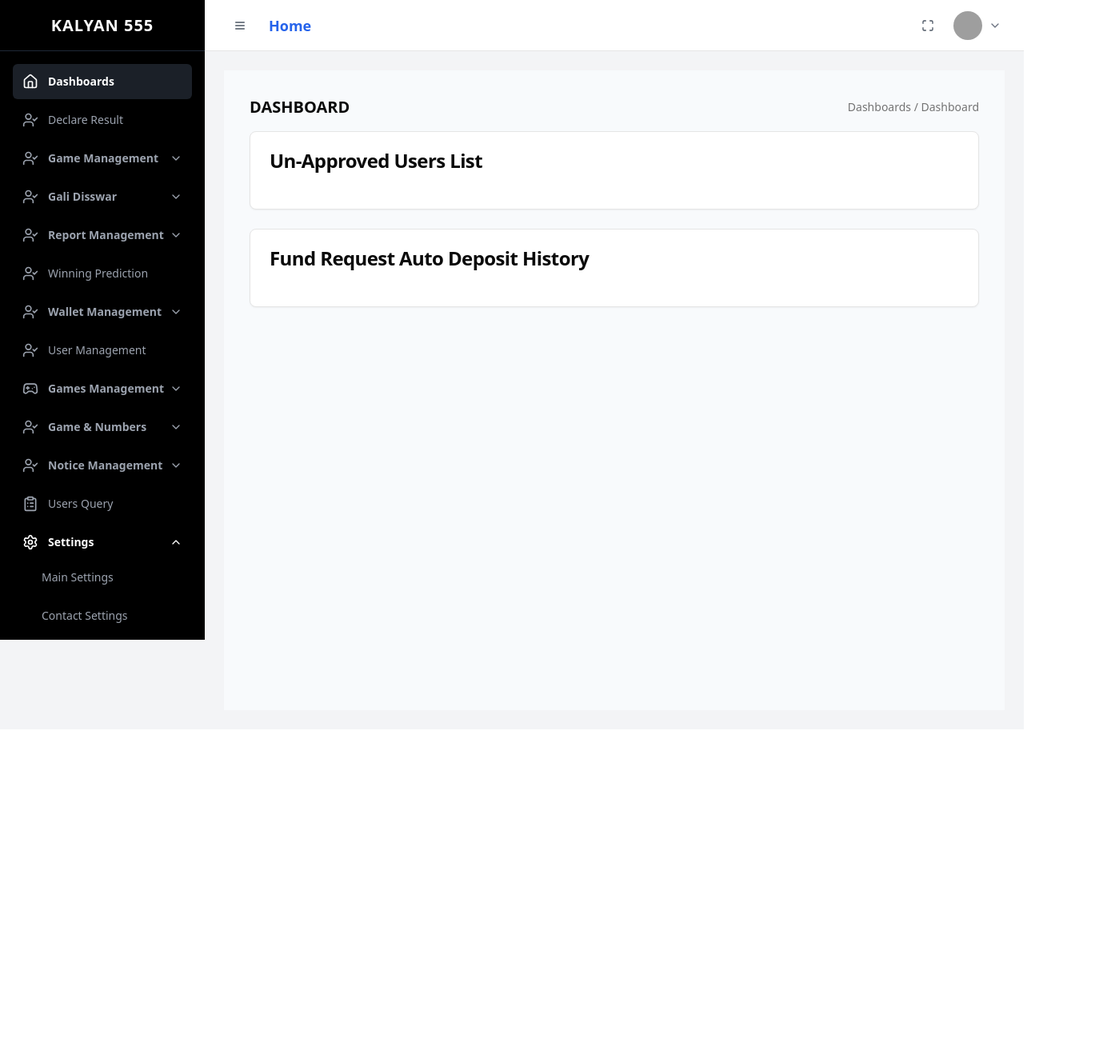
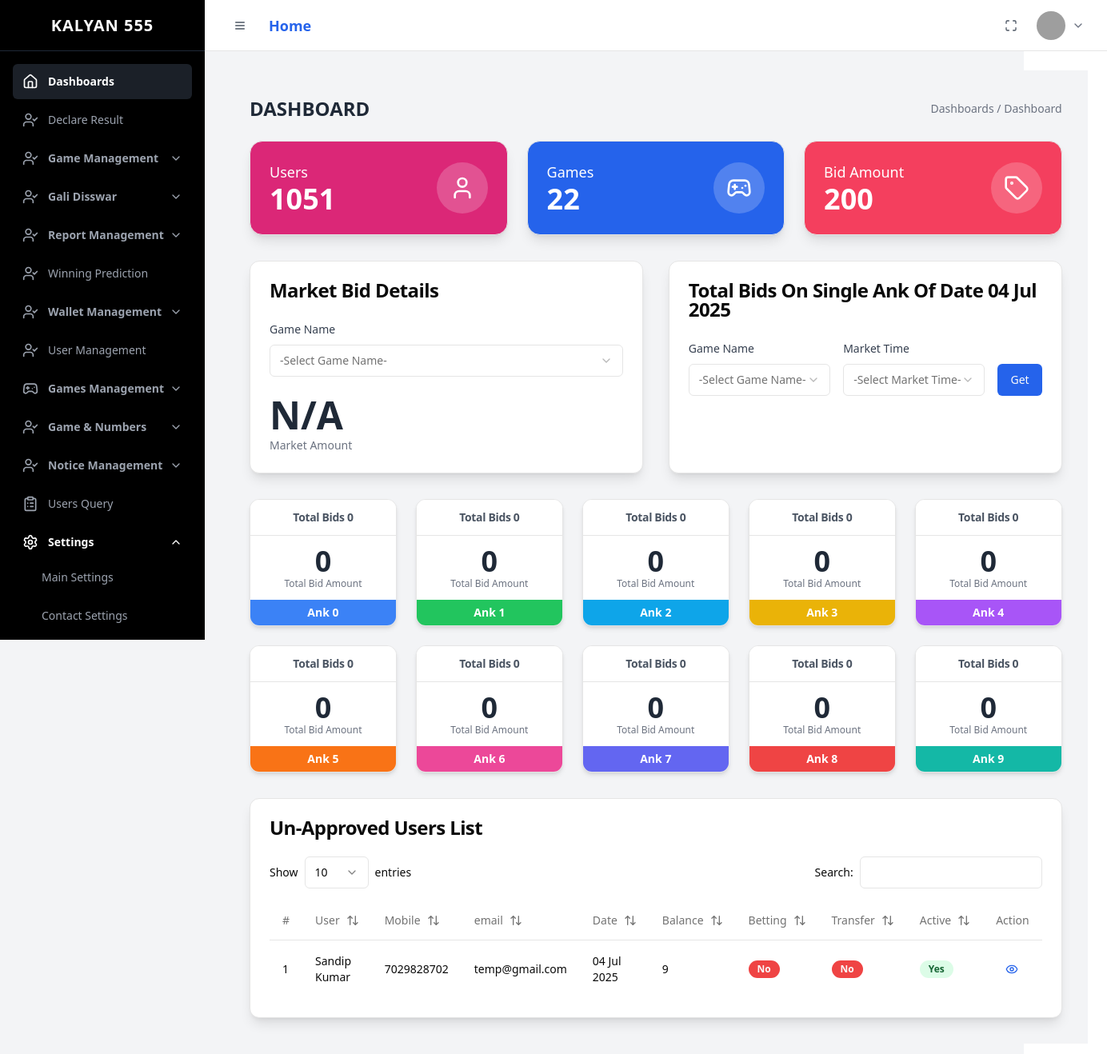
Before and after one commit to tyujjwal6/Kalyan-555, a React (Vite) app: page / in a window 1280 px wide. Shown: the top 1318 px of the page at 80% size, 1384 px wide, since content can reach past the window. Before the commit the page ends 912 px from the top, so only its background shows below. Built offline with nearby package versions, Linux system fonts and the light colour scheme; grey boxes are pictures that could not be loaded.

Commit message:
functionality improved

```diff
--- a/src/Pages/Dashboard/DashboardPage.jsx
+++ b/src/Pages/Dashboard/DashboardPage.jsx
@@ -1,119 +1,263 @@
-import React, { useState } from 'react';
-import {
-  Card,
-  CardContent,
-  CardHeader,
-  CardTitle,
-} from "@/components/ui/card";
-import {
-  Table,
-  TableBody,
-  TableCell,
-  TableHead,
-  TableHeader,
-  TableRow,
-} from "@/components/ui/table";
-import {
-  Pagination,
-  PaginationContent,
-  PaginationEllipsis,
-  PaginationItem,
-  PaginationLink,
-  PaginationNext,
-  PaginationPrevious,
-} from "@/components/ui/pagination";
-import {
-  Select,
-  SelectContent,
-  SelectItem,
-  SelectTrigger,
-  SelectValue,
-} from "@/components/ui/select";
+import React, { useState, useMemo } from 'react';
+
+// Import necessary components from shadcn/ui and lucide-react
+import { Button } from "@/components/ui/button";
+import { Card, CardContent, CardHeader, CardTitle } from "@/components/ui/card";
+import { Select, SelectContent, SelectItem, SelectTrigger, SelectValue } from "@/components/ui/select";
+import { Table, TableBody, TableCell, TableHead, TableHeader, TableRow } from "@/components/ui/table";
+import { Badge } from "@/components/ui/badge";
 import { Input } from "@/components/ui/input";
-import { Button } from "@/components/ui/button";
-import { Badge } from "@/components/ui/badge";
-import { Label } from "@/components/ui/label";
-import { UserCog, Archive, Link as LinkIcon, Eye } from 'lucide-react';
+import { User, Gamepad2, Tag, Eye, ArrowUpDown } from 'lucide-react';
 
-const StatCard = ({ title, value, icon, className }) => (
-  <Card className={`text-white ${className}`}>
-    <CardHeader className="flex flex-row items-center justify-between space-y-0 pb-2">
-      <CardTitle className="text-sm font-medium">{title}</CardTitle>
+// --- Reusable Components ---
+
+/**
+ * A reusable card for the top-level statistics (Users, Games, Bid Amount).
+ */
+const StatCard = ({ title, value, icon, color }) => (
+  <Card className={`${color} text-white shadow-lg rounded-2xl`}>
+    <CardContent className="p-6 flex items-center justify-between">
+      <div>
+        <div className="text-lg font-medium">{title}</div>
+        <div className="text-4xl font-bold">{value}</div>
+      </div>
+      <div className="bg-white/20 p-4 rounded-full">
         {icon}
-    </CardHeader>
-    <CardContent>
-      <div className="text-2xl font-bold">{value}</div>
+      </div>
     </CardContent>
   </Card>
 );
 
-const UnapprovedUsersTable = () => {
-  const users = [/* user data */];
+/**
+ * A reusable card for the "Total Bids on Single Ank" section.
+ */
+const AnkCard = ({ ankNumber, bids, amount, color }) => (
+  <Card className="shadow-md rounded-xl overflow-hidden">
+    <CardHeader className="p-3 bg-white border-b">
+      <CardTitle className="text-sm font-semibold text-center text-gray-600">Total Bids {bids}</CardTitle>
+    </CardHeader>
+    <CardContent className="p-3 text-center">
+      <div className="text-4xl font-bold text-gray-800">{amount}</div>
+      <p className="text-xs text-gray-500">Total Bid Amount</p>
+    </CardContent>
+    <div className={`${color} text-white text-center py-1.5 text-sm font-semibold`}>
+      Ank {ankNumber}
+    </div>
+  </Card>
+);
+
+
+// --- Main Dashboard Component ---
+
+const DashboardPage = () => {
+  // State for the forms
+  const [marketBidGame, setMarketBidGame] = useState('');
+  const [singleAnkGame, setSingleAnkGame] = useState('');
+  const [marketTime, setMarketTime] = useState('');
+
+  // State for the user table
+  const [unapprovedUsers, setUnapprovedUsers] = useState([
+    { id: 1, user: 'Sandip Kumar', mobile: '7029828702', email: 'temp@gmail.com', date: '04 Jul 2025', balance: 9, betting: 'No', transfer: 'No', active: 'Yes' },
+    // Add more dummy users if needed for pagination testing
+  ]);
+  const [searchTerm, setSearchTerm] = useState('');
+
+  /**
+   * Dummy API handler for the "Total Bids on Single Ank" form.
+   */
+  const handleGetBids = (e) => {
+    e.preventDefault();
+    if (!singleAnkGame || !marketTime) {
+      alert("Please select both a Game Name and a Market Time.");
+      return;
+    }
+
+    const formData = {
+      gameName: singleAnkGame,
+      marketTime: marketTime,
+      date: '2025-07-04', // The date is static in the UI
+    };
+
+    console.log("Holding selected data for 'Get Bids' and hitting dummy API:", formData);
+    alert(`Fetching bids for ${formData.gameName} at ${formData.marketTime}. Check console for data.`);
+    // In a real app, you would make an API call here.
+  };
+
+  /**
+   * Dummy API handler for the "View User" action in the table.
+   */
+  const handleViewUser = (userId) => {
+    console.log(`Holding user ID: ${userId} and hitting dummy API to fetch details.`);
+    alert(`Viewing details for user ID: ${userId}.`);
+    // In a real app, this might open a modal or navigate to a user details page.
+  };
+
+  const ankData = [
+    { ank: 0, bids: 0, amount: 0, color: 'bg-blue-500' },
+    { ank: 1, bids: 0, amount: 0, color: 'bg-green-500' },
+    { ank: 2, bids: 0, amount: 0, color: 'bg-sky-500' },
+    { ank: 3, bids: 0, amount: 0, color: 'bg-yellow-500' },
+    { ank: 4, bids: 0, amount: 0, color: 'bg-purple-500' },
+    { ank: 5, bids: 0, amount: 0, color: 'bg-orange-500' },
+    { ank: 6, bids: 0, amount: 0, color: 'bg-pink-500' },
+    { ank: 7, bids: 0, amount: 0, color: 'bg-indigo-500' },
+    { ank: 8, bids: 0, amount: 0, color: 'bg-red-500' },
+    { ank: 9, bids: 0, amount: 0, color: 'bg-teal-500' },
+  ];
+
+  const filteredUsers = useMemo(() =>
+    unapprovedUsers.filter(user =>
+      Object.values(user).some(val =>
+        String(val).toLowerCase().includes(searchTerm.toLowerCase())
+      )
+    ), [unapprovedUsers, searchTerm]
+  );
 
   return (
-    <Card>
-      <CardHeader>
-        <CardTitle>Un-Approved Users List</CardTitle>
-      </CardHeader>
+    <div className="min-h-screen w-full bg-gray-100 p-4 sm:p-6 lg:p-8">
+      {/* Header and Breadcrumbs */}
+      <header className="flex justify-between items-center mb-6">
+        <h1 className="text-2xl font-bold text-gray-800">DASHBOARD</h1>
+        <div className="text-sm text-gray-500">
+          <span>Dashboards</span> / <span>Dashboard</span>
+        </div>
+      </header>
+
+      <main className="space-y-8">
+        {/* Top Statistics Cards */}
+        <div className="grid grid-cols-1 md:grid-cols-2 lg:grid-cols-3 gap-6">
+          <StatCard title="Users" value="1051" icon={<User size={32} />} color="bg-pink-600" />
+          <StatCard title="Games" value="22" icon={<Gamepad2 size={32} />} color="bg-blue-600" />
+          <StatCard title="Bid Amount" value="200" icon={<Tag size={32} />} color="bg-rose-500" />
+        </div>
+
+        {/* Main Content Sections */}
+        <div className="grid grid-cols-1 lg:grid-cols-2 gap-8">
+          <Card className="shadow-lg rounded-xl">
+            <CardHeader><CardTitle>Market Bid Details</CardTitle></CardHeader>
             <CardContent>
-        {/* Table content */}
+              <label htmlFor="market-game-name" className="text-sm font-medium text-gray-700">Game Name</label>
+              <Select id="market-game-name" onValueChange={setMarketBidGame}>
+                <SelectTrigger className="mt-2">
+                  <SelectValue placeholder="-Select Game Name-" />
+                </SelectTrigger>
+                <SelectContent>
+                  <SelectItem value="game1">Game One</SelectItem>
+                  <SelectItem value="game2">Game Two</SelectItem>
+                </SelectContent>
+              </Select>
+              <div className="mt-6">
+                <div className="text-5xl font-bold text-gray-800">N/A</div>
+                <div className="text-sm text-gray-500 mt-1">Market Amount</div>
+              </div>
             </CardContent>
           </Card>
-  );
-};
 
-const FundRequestHistoryTable = () => {
-  const requests = [/* request data */];
-
-  const handleAction = (action, requestId, userName) => {
-    const payload = { action, requestId, userName };
-    console.log("Submitting action to dummy API:", payload);
-    alert(`Simulating API call: ${action.charAt(0).toUpperCase() + action.slice(1)} request for ${userName} (ID: ${requestId})`);
-  };
-
-  return (
-    <Card>
-      <CardHeader>
-        <CardTitle>Fund Request Auto Deposit History</CardTitle>
-      </CardHeader>
+          <Card className="shadow-lg rounded-xl">
+            <CardHeader><CardTitle>Total Bids On Single Ank Of Date 04 Jul 2025</CardTitle></CardHeader>
             <CardContent>
-        {/* Table content */}
+              <form onSubmit={handleGetBids} className="flex flex-col sm:flex-row items-end gap-4">
+                <div className="w-full">
+                  <label htmlFor="ank-game-name" className="text-sm font-medium text-gray-700">Game Name</label>
+                  <Select id="ank-game-name" onValueChange={setSingleAnkGame}>
+                    <SelectTrigger className="mt-2">
+                      <SelectValue placeholder="-Select Game Name-" />
+                    </SelectTrigger>
+                    <SelectContent>
+                      <SelectItem value="game1">Game One</SelectItem>
+                      <SelectItem value="game2">Game Two</SelectItem>
+                    </SelectContent>
+                  </Select>
+                </div>
+                <div className="w-full">
+                  <label htmlFor="market-time" className="text-sm font-medium text-gray-700">Market Time</label>
+                  <Select id="market-time" onValueChange={setMarketTime}>
+                    <SelectTrigger className="mt-2">
+                      <SelectValue placeholder="-Select Market Time-" />
+                    </SelectTrigger>
+                    <SelectContent>
+                      <SelectItem value="open">Open</SelectItem>
+                      <SelectItem value="close">Close</SelectItem>
+                    </SelectContent>
+                  </Select>
+                </div>
+                <Button type="submit" className="bg-blue-600 hover:bg-blue-700 w-full sm:w-auto shrink-0">Get</Button>
+              </form>
             </CardContent>
           </Card>
-  );
-};
+        </div>
 
-const DashboardPage = () => {
-  const [filterData, setFilterData] = useState({
-    gameName: '',
-    marketTime: ''
-  });
+        {/* Ank Summary Cards */}
+        <div className="grid grid-cols-2 md:grid-cols-3 lg:grid-cols-5 gap-6">
+            {ankData.map(data => (
+                <AnkCard key={data.ank} ankNumber={data.ank} bids={data.bids} amount={data.amount} color={data.color} />
+            ))}
+        </div>
 
-  const handleFilterSubmit = (e) => {
-    e.preventDefault();
-    console.log("Submitting filter data to dummy API:", filterData);
-    alert(`Fetching data for Game: ${filterData.gameName || 'N/A'}, Time: ${filterData.marketTime || 'N/A'}`);
-  }
+        {/* Un-Approved Users Table */}
+        <Card className="shadow-lg rounded-xl">
+            <CardHeader><CardTitle>Un-Approved Users List</CardTitle></CardHeader>
+            <CardContent>
+                <div className="flex flex-col md:flex-row justify-between items-center mb-4 gap-4">
+                    <div className="flex items-center gap-2">
+                        <span className="text-sm">Show</span>
+                        <Select defaultValue="10">
+                            <SelectTrigger className="w-20"><SelectValue/></SelectTrigger>
+                            <SelectContent>
+                                <SelectItem value="10">10</SelectItem>
+                                <SelectItem value="25">25</SelectItem>
+                                <SelectItem value="50">50</SelectItem>
+                            </SelectContent>
+                        </Select>
+                        <span className="text-sm">entries</span>
+                    </div>
+                    <div className="flex items-center gap-2">
+                        <label htmlFor="search-users" className="text-sm">Search:</label>
+                        <Input id="search-users" type="search" value={searchTerm} onChange={(e) => setSearchTerm(e.target.value)} />
+                    </div>
+                </div>
+                <div className="overflow-x-auto">
+                    <Table>
+                        <TableHeader>
+                            <TableRow>
+                                <TableHead>#</TableHead>
+                                <TableHead><div className="flex items-center">User <ArrowUpDown className="ml-2 h-4 w-4"/></div></TableHead>
+                                <TableHead><div className="flex items-center">Mobile <ArrowUpDown className="ml-2 h-4 w-4"/></div></TableHead>
+                                <TableHead><div className="flex items-center">email <ArrowUpDown className="ml-2 h-4 w-4"/></div></TableHead>
+                                <TableHead><div className="flex items-center">Date <ArrowUpDown className="ml-2 h-4 w-4"/></div></TableHead>
+                                <TableHead><div className="flex items-center">Balance <ArrowUpDown className="ml-2 h-4 w-4"/></div></TableHead>
+                                <TableHead><div className="flex items-center">Betting <ArrowUpDown className="ml-2 h-4 w-4"/></div></TableHead>
+                                <TableHead><div className="flex items-center">Transfer <ArrowUpDown className="ml-2 h-4 w-4"/></div></TableHead>
+                                <TableHead><div className="flex items-center">Active <ArrowUpDown className="ml-2 h-4 w-4"/></div></TableHead>
+                                <TableHead>Action</TableHead>
+                            </TableRow>
+                        </TableHeader>
+                        <TableBody>
+                            {filteredUsers.map((user) => (
+                                <TableRow key={user.id}>
+                                    <TableCell>{user.id}</TableCell>
+                                    <TableCell>{user.user}</TableCell>
+                                    <TableCell>{user.mobile}</TableCell>
+                                    <TableCell>{user.email}</TableCell>
+                                    <TableCell>{user.date}</TableCell>
+                                    <TableCell>{user.balance}</TableCell>
+                                    <TableCell><Badge variant="destructive">{user.betting}</Badge></TableCell>
+                                    <TableCell><Badge variant="destructive">{user.transfer}</Badge></TableCell>
+                                    <TableCell><Badge variant="secondary" className="bg-green-100 text-green-800">{user.active}</Badge></TableCell>
+                                    <TableCell>
+                                        <Button variant="ghost" size="icon" onClick={() => handleViewUser(user.id)}>
+                                            <Eye className="h-5 w-5 text-blue-600"/>
+                                        </Button>
+                                    </TableCell>
+                                </TableRow>
+                            ))}
+                        </TableBody>
+                    </Table>
+                </div>
+            </CardContent>
+        </Card>
 
-  const ankCards = [/* ank cards data */];
-
-  return (
-    <div className="min-h-screen w-full bg-slate-50 p-4 sm:p-6 lg:p-8">
-      <header className="flex items-center justify-between pb-4">
-        <h1 className="text-xl font-bold">DASHBOARD</h1>
-        <div className="text-sm text-muted-foreground">Dashboards / Dashboard</div>
-      </header>
-
-      {/* Stat Cards */}
-
-      {/* Filter Section */}
-
-      {/* Ank Bid Cards */}
-
-      <div className="space-y-6">
-        <UnapprovedUsersTable />
-        <FundRequestHistoryTable />
-      </div>
+      </main>
     </div>
   );
 };
```
Lines whose indentation alone changed are shown as unchanged.
